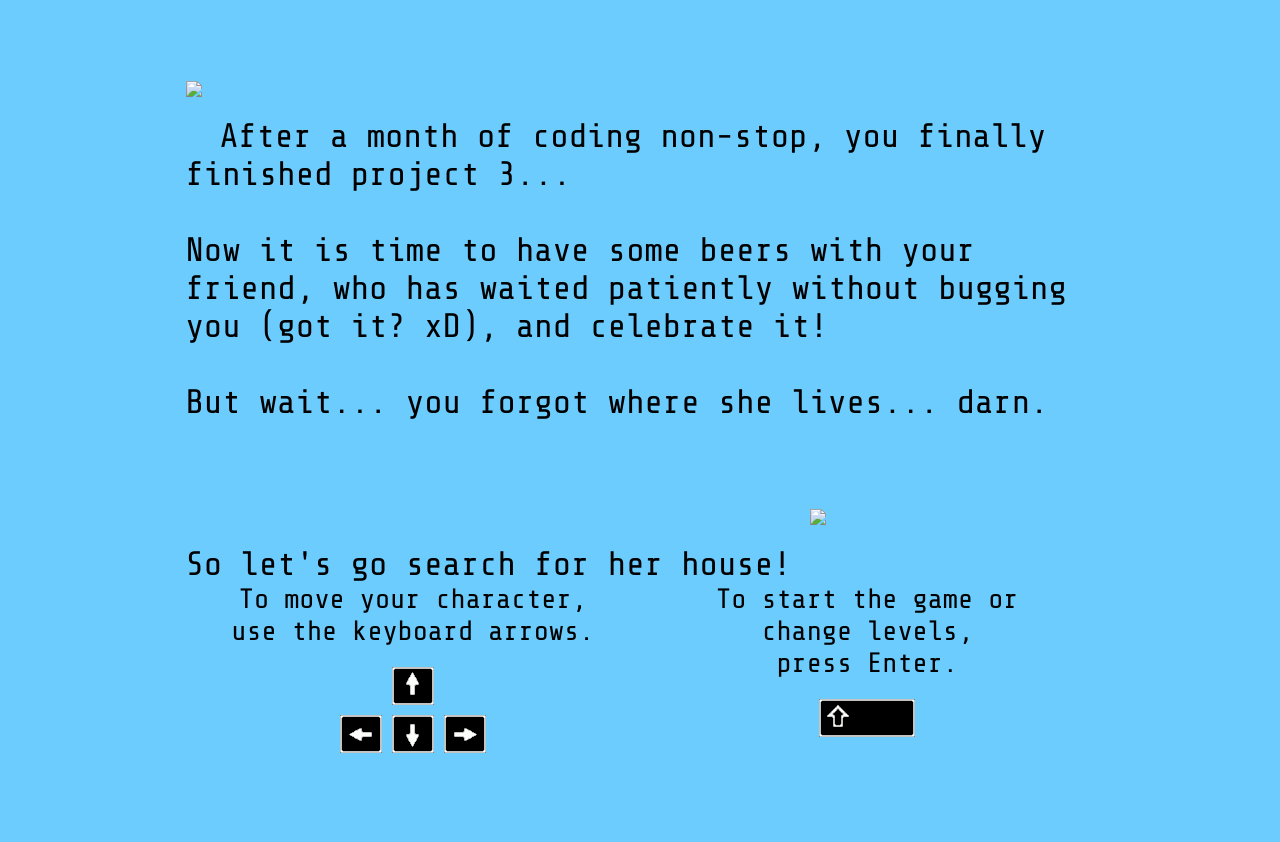
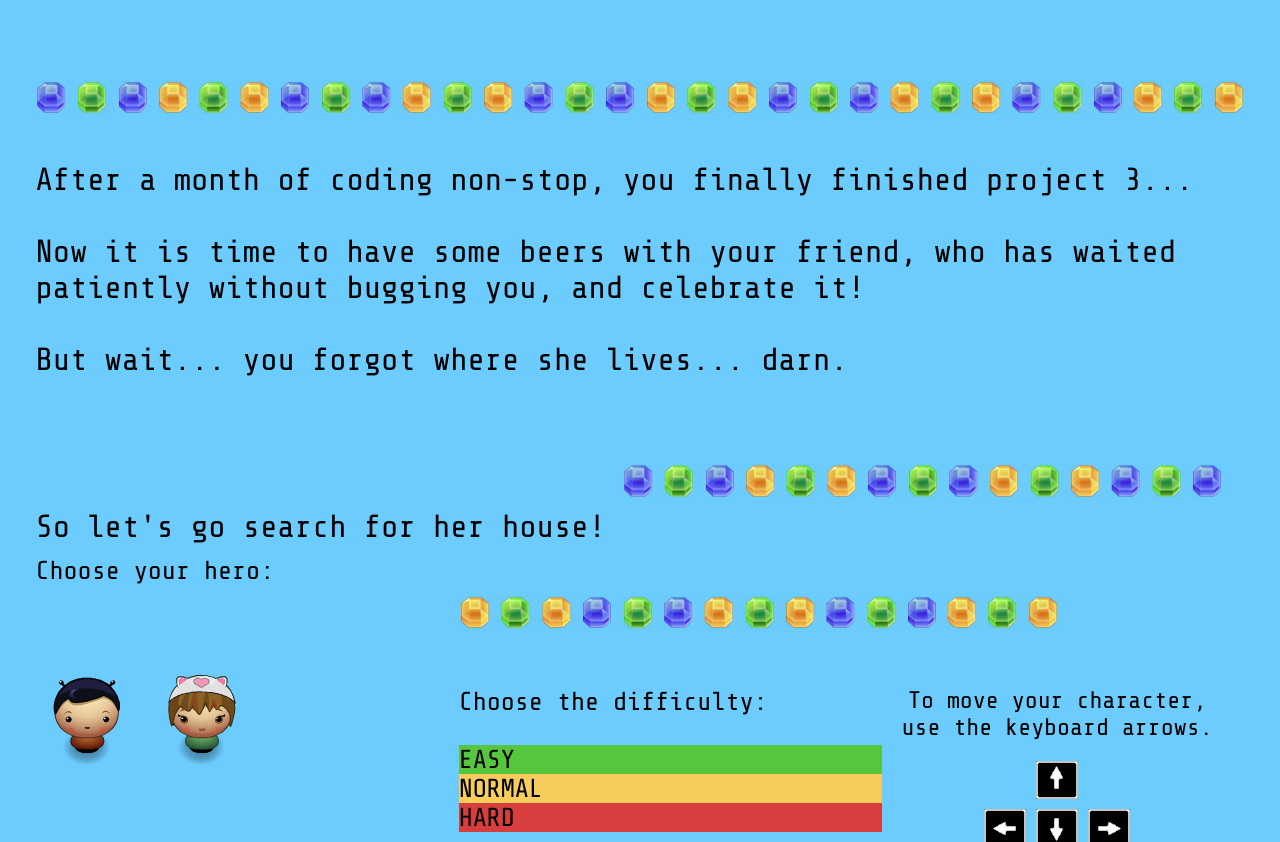
Before and after one commit to IreneMarin/FEND-project-3-arcade, a website: page index.html in a window 1280 px wide. Shown: the part 89-931 px from the top of the page. Drawn offline with nearby package versions, Linux system fonts and the light colour scheme; files whose address does not match are found by name.

Commit message:
New start page
Put options to choose hero and difficulty

```diff
--- a/css/style.css
+++ b/css/style.css
@@ -44,32 +44,44 @@ body {
 
 /* Opening screen */
 #opening {
-    width: 909px;
+    width: 1209px;
     height: 760px;
     margin: 0 auto;
     text-align: left;
-    font-size: 34px;
+    font-size: 32px;
 }
 
 #opening img {
-    padding: 50px 0;
+    padding: 50px 0 40px;
+}
+
+.choices {
+    float: left;
+    width: 35%;
+    font-size: 26px;
+    text-align: left;
+    padding-top: 10px;
+}
+
+#opening .choices img {
+    padding: 0;
 }
 
 .instructions {
     float: left;
-    width: 42%;
-    font-size: 28px;
+    width: 29%;
+    font-size: 24px;
     text-align: center;
-    padding: 0 4%;
+    padding-top: 10px;
 }
 
 #opening .instructions img {
-    padding: 20px 0 0 0;
+    padding: 20px 0 40px 0;
 }
 
 /* Dialogs at the end of each level */
 #dialog1, #dialog2, #dialog3, #dialog4 {
-    background: url("../images/speechbubble2.png") no-repeat;
+    background: url("../images/speech-bubble-left.png") no-repeat;
     border: none;
     padding: 0;
     width: 101px;
@@ -91,7 +103,7 @@ body {
 }
 
 #dialog3 {
-    background: url("../images/speechbubble3.png") no-repeat;
+    background: url("../images/speech-bubble-right.png") no-repeat;
     top: 320px;
     left:630px;
 }
--- a/index.html
+++ b/index.html
@@ -17,22 +17,34 @@
 
     <!-- Start screen of the game -->
     <div id="opening">
-        <img src="images/fila-gemes.jpg">
+        <img src="images/menu/fila-esquerra.jpg" width="600"><img src="images/menu/fila-dreta.jpg" width="600" style="padding-left: 9px;">
         After a month of coding non-stop, you finally finished project 3...
         <br><br>
-        Now it is time to have some beers with your friend, who has waited patiently without bugging you (got it? xD), and celebrate it!
+        Now it is time to have some beers with your friend, who has waited patiently without bugging you, and celebrate it!
         <br><br>
         But wait... you forgot where she lives... darn.
         <br><br>
         So let's go search for her house!
-        <img src="images/fila-gemes.jpg">
-        <div class="instructions">
-            To move your character, use the keyboard arrows.<br>
-            <img src="images/arrows.png">
+        <img src="images/fila-esquerra.jpg" width="600"><img src="images/fila-dreta.jpg" width="600">
+        <div class="choices">
+            Choose your hero:<br><br>
+            <img src="images/menu/char-boy.png">
+            <img src="images/menu/char-cat-girl.png">
+            <br>
+            <img src="images/menu/char-horn-girl.png">
+            <img src="images/menu/char-princess-girl.png">
+        </div>
+        <div class="choices">
+            Choose the difficulty:<br><br>
+            <div class="difficulty" style="background: #57c63f;">EASY</div>
+            <div class="difficulty" style="background: #f6cd5c;">NORMAL</div>
+            <div class="difficulty" style="background: #d73e3e;">HARD</div>
         </div>
         <div class="instructions">
-            To start the game or<br>change levels,<br>press Enter.<br>
-            <img src="images/enter.png">
+            To move your character,<br>use the keyboard arrows.<br>
+            <img src="images/menu/arrows.png"><br>
+            To start the game,<br>press Enter.<br>
+            <img src="images/menu/enter.png">
         </div>
     </div>
     <div style="clear: both;"></div>
```
